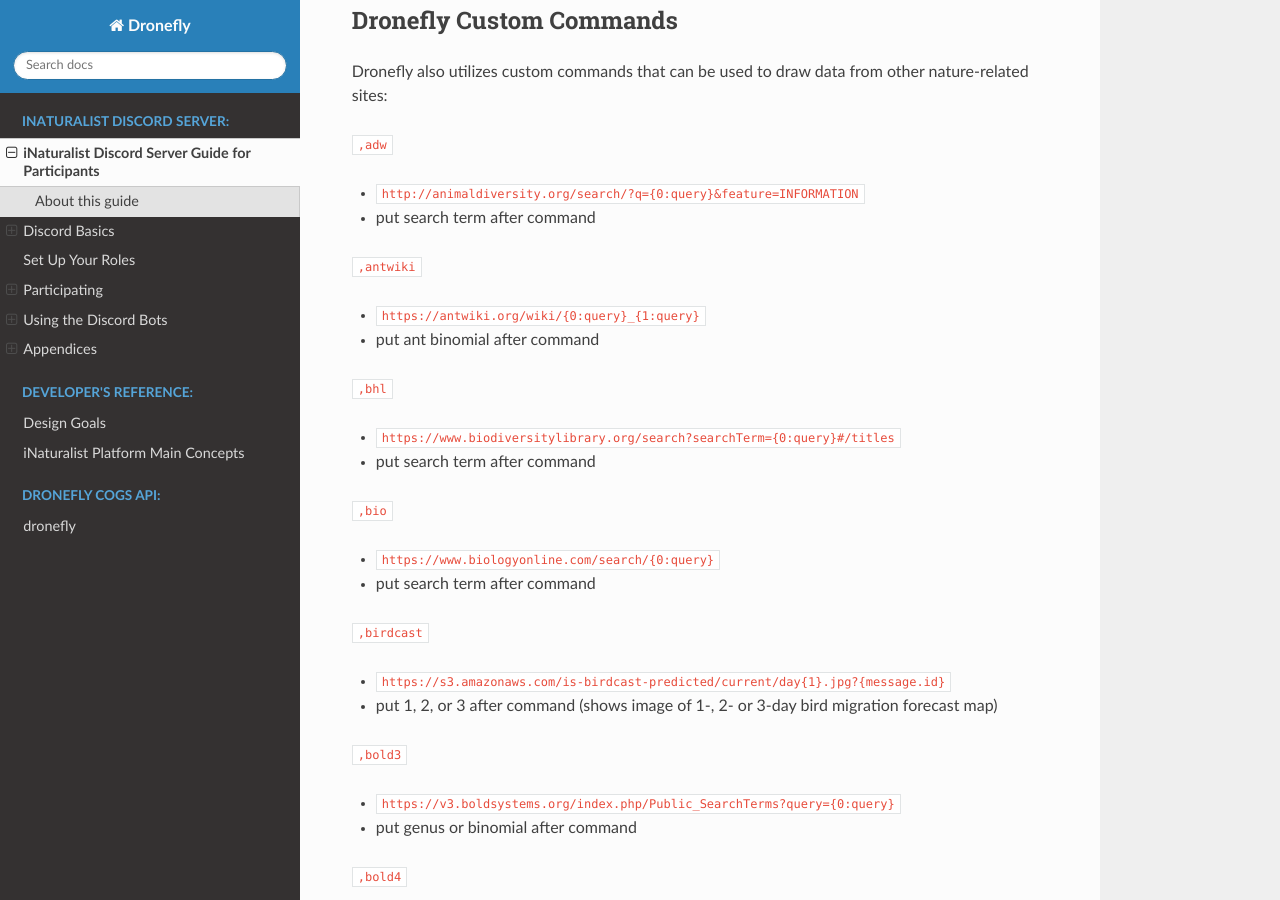
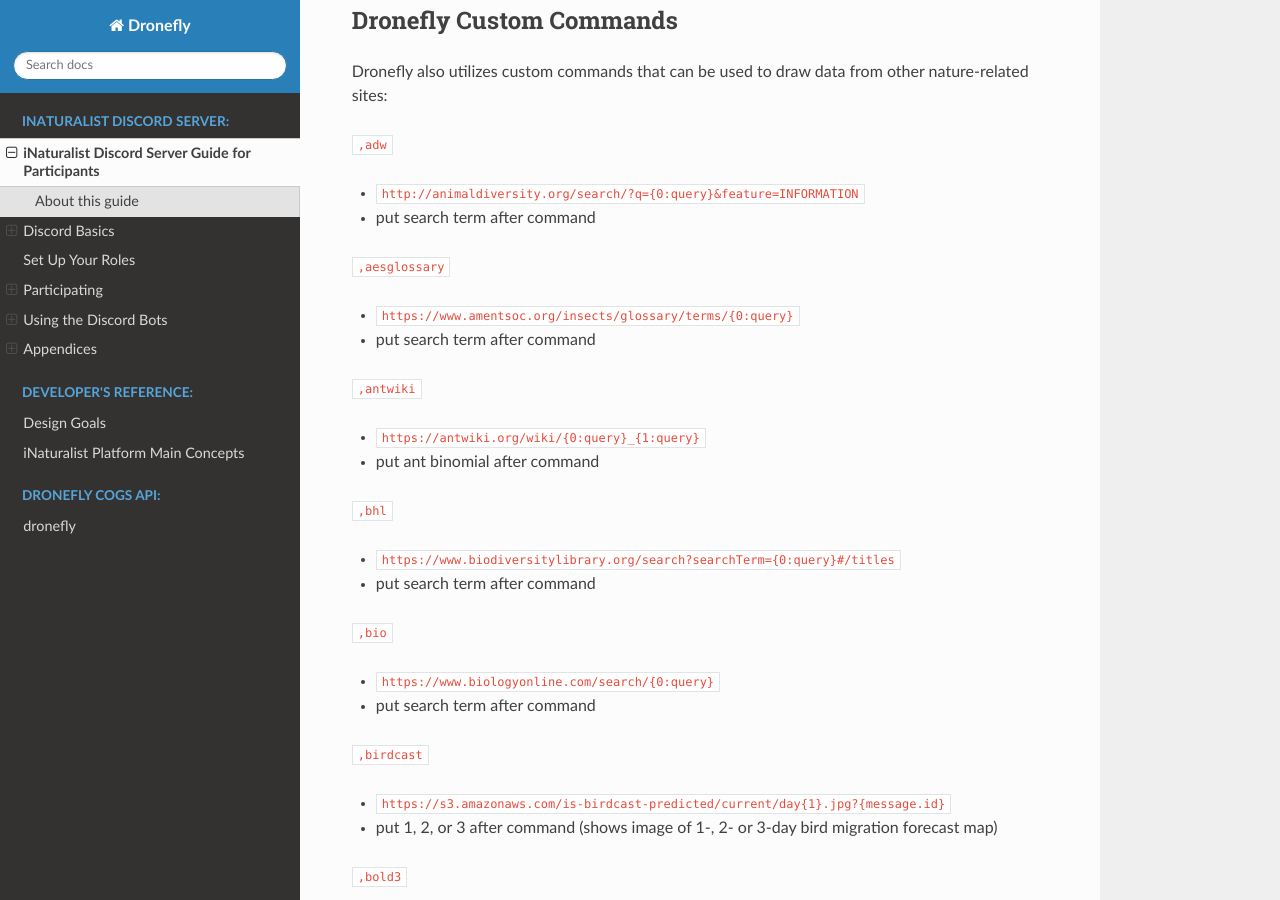
Before and after one commit to dronefly-garden/dronefly, a Sphinx documentation site: the page built from docs/guide_for_participants.rst, in a window 1280 px wide and 900 px high, scrolled down 17395 px. Built offline with Sphinx 7.4.7 and the Read the Docs theme 2.0.0, drawn with Linux system fonts in a browser that asks for light colours.

Commit message:
Update guide_for_participants.rst
Added aesglossary customcom

```diff
--- a/docs/guide_for_participants.rst
+++ b/docs/guide_for_participants.rst
@@ -517,6 +517,11 @@
 ``,adw``
 
 - ``http://animaldiversity.org/search/?q={0:query}&feature=INFORMATION``
+- put search term after command
+
+``,aesglossary``
+
+- ``https://www.amentsoc.org/insects/glossary/terms/{0:query}``
 - put search term after command
 
 ``,antwiki``
```
